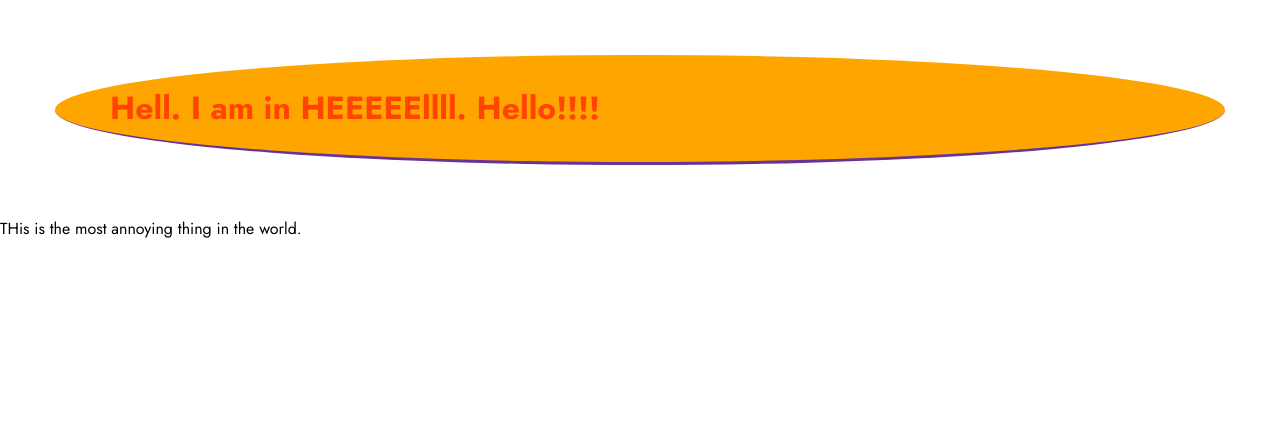
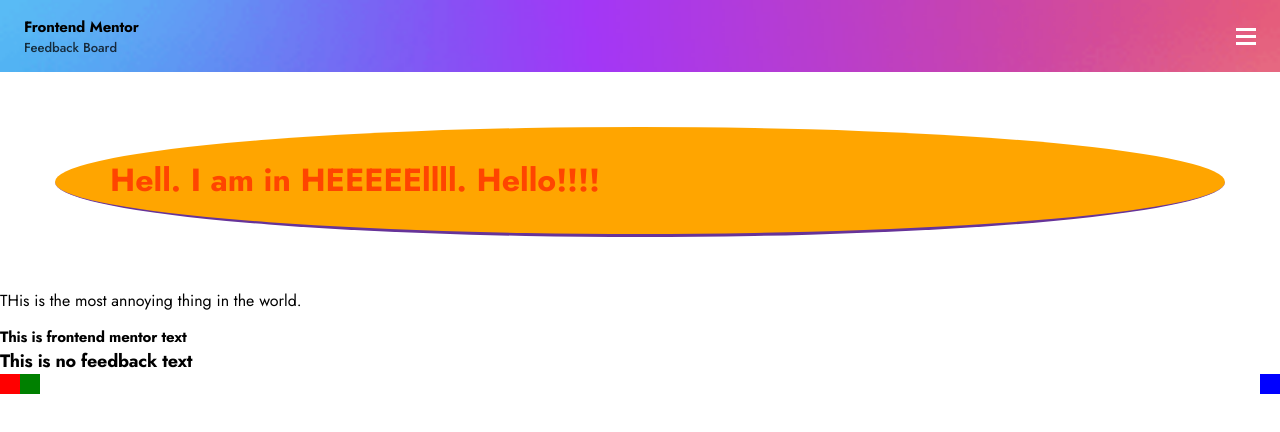
Before and after one commit to MadOgre/product-feedback-app, a React (Create React App) app: page / in a window 1280 px wide. Shown: the top 432 px of the page. Built offline with nearby package versions, Linux system fonts and the light colour scheme.

Commit message:
add things to testbed

```diff
--- a/src/App.tsx
+++ b/src/App.tsx
@@ -1,9 +1,25 @@
-import { HelloHell } from "./components/HelloHell";
+import { FrontendMentorMobileText, NoFeedbackMobileText } from "components/common/typography";
+import { HelloHell } from "components/HelloHell";
+import { Shelf, Spacer } from "components/common/layout";
+
+import { LogoArea } from "components/LogoArea";
+
 
 function App(): JSX.Element {
   return (
     <div>
+      <LogoArea />
       <HelloHell />
+      <FrontendMentorMobileText color="white">
+        This is frontend mentor text
+      </FrontendMentorMobileText>
+      <NoFeedbackMobileText>This is no feedback text</NoFeedbackMobileText>
+      <Shelf>
+        <div style={{background: "red", width: "20px", height: "20px"}} />
+        <div style={{background: "green", width: "20px", height: "20px"}} />
+        <Spacer />
+        <div style={{background: "blue", width: "20px", height: "20px"}} />
+      </Shelf>
     </div>
   );
 }
```
